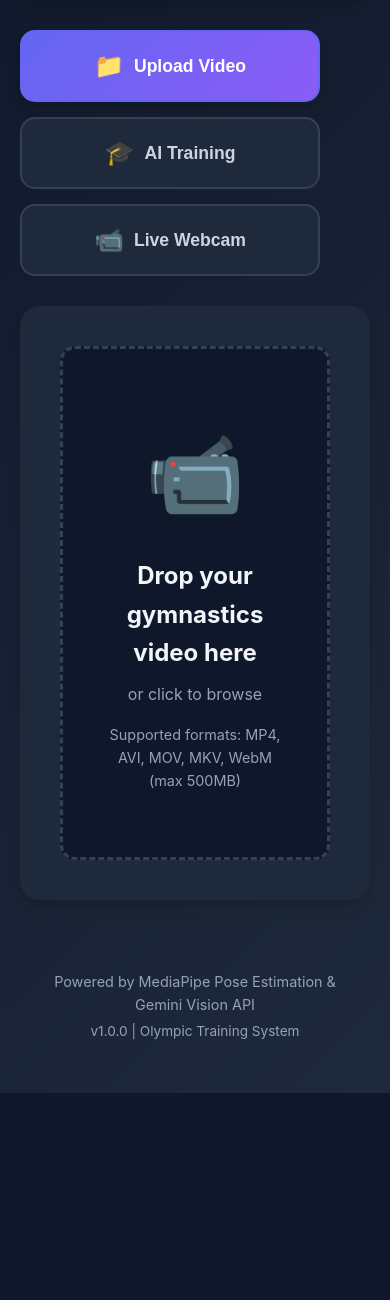
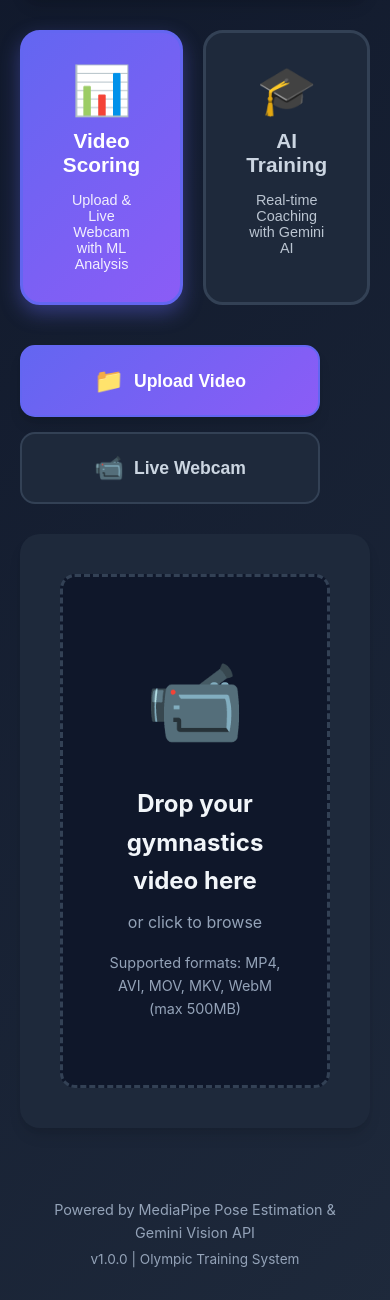
Before and after one commit to azizbekx/ai-coach, a FastAPI app: page / in a window 390 px wide. Shown: the part 262-1562 px from the top of the page. Before the commit the page ends 1355 px from the top, so only its background shows below. Run offline with FastAPI, Linux system fonts and the light colour scheme.

Commit message:
feat: Reorganize UI into Video Scoring and AI Training sections
Major UI restructure and enhancements:

**UI Reorganization:**
- Split interface into two main sections:
  1. Video Scoring: Upload Video + Live Webcam (ML-based analysis)
  2. AI Training: Single Actions + Warm-Up Sequences (Gemini coaching)
- Added section selector with clear visual hierarchy
- Improved navigation between modes within each section

**Gemini AI Summary for Upload:**
- Added /api/upload/summary endpoint for comprehensive coaching analysis
- Generates detailed feedback based on ML analysis results
- Displays overall assessment, strengths, improvements, and training recommendations
- Integrated summary display in upload results UI

**Frontend Updates:**
- Added setupSectionSelector() for section switching logic
- Implemented generateGeminiSummary() for async summary fetching
- Updated switchMode() to work within section context
- Clean separation between scoring and training workflows

**Backend Updates:**
- New generate_upload_summary() endpoint using Gemini 2.0 Flash
- Creates comprehensive coaching summaries from ML analysis data
- Includes skill detection, scores, and common errors in prompt

**CSS Enhancements:**
- New section selector styles with gradient active states
- Gemini summary section with distinctive AI branding
- Loading spinner animation for async operations
- Responsive design maintained throughout

This reorganization provides clearer user intent separation:
- Video Scoring for performance measurement
- AI Training for real-time learning and improvement

```diff
--- a/app.py
+++ b/app.py
@@ -378,6 +378,82 @@ async def analyze_webcam_frame(request: WebcamFrameRequest):
         raise HTTPException(status_code=500, detail=f"Error analyzing frame: {str(e)}")
 
 
+@app.post("/api/upload/summary")
+async def generate_upload_summary(request: Request):
+    """Generate Gemini AI summary for uploaded video analysis"""
+    try:
+        if not gemini_client:
+            return JSONResponse(content={
+                'success': False,
+                'message': 'Gemini API not available'
+            })
+
+        data = await request.json()
+        results = data.get('results', {})
+
+        # Create comprehensive prompt for Gemini
+        skill = results.get('detected_skill', 'general').replace('_', ' ').title()
+        avg_score = results.get('average_score', 0)
+        best_score = results.get('best_frame', {}).get('score', 0)
+        worst_score = results.get('worst_frame', {}).get('score', 0)
+        common_errors = results.get('common_errors', [])
+
+        errors_text = ""
+        if common_errors:
+            errors_text = "\n".join([f"- {error['error'].replace('_', ' ')}: occurred {error['count']} times"
+                                     for error in common_errors[:5]])
+        else:
+            errors_text = "No significant errors detected"
+
+        prompt = f"""You are an expert gymnastics coach providing a comprehensive video analysis summary.
+
+**Video Analysis Results:**
+- Detected Skill: {skill}
+- Average Score: {avg_score:.2f}/10.0
+- Best Performance: {best_score:.2f}/10.0
+- Lowest Performance: {worst_score:.2f}/10.0
+
+**Common Issues Found:**
+{errors_text}
+
+Based on this ML analysis data, please provide:
+
+1. **Overall Assessment** (2-3 sentences): Evaluate the athlete's performance level
+2. **Key Strengths** (2-3 points): What they're doing well based on the scores
+3. **Priority Improvements** (3-4 points): Most important areas to work on based on the errors
+4. **Training Recommendations** (2-3 suggestions): Specific exercises or drills to improve
+
+Keep your feedback:
+- Professional yet encouraging
+- Specific and actionable
+- Focused on technique improvement
+- Suitable for an athlete training for competitions
+
+Format your response clearly with headers and bullet points."""
+
+        # Call Gemini API
+        response = gemini_client.models.generate_content(
+            model='gemini-2.0-flash-exp',
+            contents=[prompt]
+        )
+
+        summary = response.text
+
+        return JSONResponse(content={
+            'success': True,
+            'summary': summary
+        })
+
+    except Exception as e:
+        print(f"Error generating Gemini summary: {str(e)}")
+        import traceback
+        traceback.print_exc()
+        return JSONResponse(content={
+            'success': False,
+            'message': f'Error generating summary: {str(e)}'
+        })
+
+
 @app.get("/api/health")
 async def health_check():
     """Health check endpoint"""
--- a/static/css/style.css
+++ b/static/css/style.css
@@ -71,7 +71,72 @@ body {
     margin-top: 10px;
 }
 
-/* Mode Selector */
+/* Section Selector (Video Scoring vs AI Training) */
+.section-selector {
+    display: flex;
+    gap: 20px;
+    margin-bottom: 40px;
+    justify-content: center;
+}
+
+.section-btn {
+    flex: 1;
+    max-width: 500px;
+    padding: 30px 40px;
+    background: var(--bg-secondary);
+    border: 3px solid var(--border-color);
+    border-radius: 20px;
+    color: var(--text-secondary);
+    font-size: 1.3rem;
+    font-weight: 700;
+    cursor: pointer;
+    transition: all 0.3s ease;
+    display: flex;
+    flex-direction: column;
+    align-items: center;
+    gap: 10px;
+    text-align: center;
+}
+
+.section-btn:hover {
+    border-color: var(--primary-color);
+    background: var(--bg-tertiary);
+    transform: translateY(-2px);
+    box-shadow: var(--shadow-lg);
+}
+
+.section-btn.active {
+    background: linear-gradient(135deg, var(--primary-color), var(--secondary-color));
+    border-color: var(--primary-color);
+    color: white;
+    box-shadow: 0 8px 20px rgba(99, 102, 241, 0.4);
+}
+
+.section-icon {
+    font-size: 3rem;
+}
+
+.section-text {
+    font-size: 1.3rem;
+    font-weight: 700;
+}
+
+.section-subtitle {
+    font-size: 0.9rem;
+    opacity: 0.9;
+    font-weight: 400;
+    margin-top: 5px;
+}
+
+.section-content {
+    display: none;
+}
+
+.section-content.active {
+    display: block;
+}
+
+/* Mode Selector (within sections) */
 .mode-selector {
     display: flex;
     gap: 15px;
--- a/static/js/app.js
+++ b/static/js/app.js
@@ -19,13 +19,50 @@ class GymnasticsCoachApp {
     }
 
     init() {
+        this.setupSectionSelector();
         this.setupModeSelector();
         this.setupUploadMode();
         this.setupTrainingMode();
         this.setupWebcamMode();
     }
 
-    // Mode Selection
+    // Section Selection (Video Scoring vs AI Training)
+    setupSectionSelector() {
+        const sectionBtns = document.querySelectorAll('.section-btn');
+        sectionBtns.forEach(btn => {
+            btn.addEventListener('click', () => {
+                const section = btn.dataset.section;
+                this.switchSection(section);
+            });
+        });
+    }
+
+    switchSection(section) {
+        // Update section buttons
+        document.querySelectorAll('.section-btn').forEach(btn => {
+            btn.classList.toggle('active', btn.dataset.section === section);
+        });
+
+        // Update section content
+        document.querySelectorAll('.section-content').forEach(content => {
+            content.classList.remove('active');
+        });
+
+        const targetSection = document.getElementById(`${section}Content`);
+        if (targetSection) {
+            targetSection.classList.add('active');
+        }
+
+        // Stop any active streams when switching sections
+        if (section !== 'scoring' && this.webcamStream) {
+            this.stopWebcam();
+        }
+        if (section !== 'training' && this.trainingStream) {
+            this.stopTraining();
+        }
+    }
+
+    // Mode Selection (within sections)
     setupModeSelector() {
         const modeBtns = document.querySelectorAll('.mode-btn');
         modeBtns.forEach(btn => {
@@ -53,13 +90,8 @@ class GymnasticsCoachApp {
         }
 
         // Stop webcam if switching away
-        if (mode !== 'webcam' && mode !== 'training' && this.webcamStream) {
+        if (mode !== 'webcam' && this.webcamStream) {
             this.stopWebcam();
-        }
-
-        // Stop training if switching away
-        if (mode !== 'training' && this.trainingStream) {
-            this.stopTraining();
         }
 
         this.currentMode = mode;
@@ -193,11 +225,47 @@ class GymnasticsCoachApp {
             errorsList.innerHTML = '<p style="color: var(--text-muted);">No common errors detected</p>';
         }
 
+        // Generate Gemini AI Summary
+        this.generateGeminiSummary(results);
+
         // Download button
         const downloadBtn = document.getElementById('downloadBtn');
         downloadBtn.onclick = () => {
             window.location.href = data.output_video;
         };
+    }
+
+    async generateGeminiSummary(results) {
+        const summarySection = document.getElementById('geminiSummary');
+        const summaryContent = document.getElementById('geminiSummaryContent');
+
+        // Show section with loading state
+        summarySection.style.display = 'block';
+        summaryContent.innerHTML = '<div class="loading-spinner">🤖 Generating AI coaching summary...</div>';
+
+        try {
+            const response = await fetch('/api/upload/summary', {
+                method: 'POST',
+                headers: { 'Content-Type': 'application/json' },
+                body: JSON.stringify({ results })
+            });
+
+            if (!response.ok) {
+                throw new Error('Failed to generate summary');
+            }
+
+            const data = await response.json();
+
+            if (data.success && data.summary) {
+                summaryContent.innerHTML = `<div class="gemini-summary-text">${data.summary.replace(/\n/g, '<br>')}</div>`;
+            } else {
+                summaryContent.innerHTML = '<p style="color: var(--text-muted);">AI summary not available</p>';
+            }
+
+        } catch (error) {
+            console.error('Error generating Gemini summary:', error);
+            summaryContent.innerHTML = '<p style="color: var(--text-muted);">Could not generate AI summary. Ensure GEMINI_API_KEY is set.</p>';
+        }
     }
 
     resetUploadMode() {
--- a/templates/index.html
+++ b/templates/index.html
@@ -17,15 +17,27 @@
             <p class="tagline">Olympic-Level Training System with Computer Vision</p>
         </header>
 
-        <!-- Mode Selection -->
+        <!-- Section Selection -->
+        <div class="section-selector">
+            <button class="section-btn active" data-section="scoring" id="scoringSection">
+                <span class="section-icon">📊</span>
+                <span class="section-text">Video Scoring</span>
+                <span class="section-subtitle">Upload & Live Webcam with ML Analysis</span>
+            </button>
+            <button class="section-btn" data-section="training" id="trainingSection">
+                <span class="section-icon">🎓</span>
+                <span class="section-text">AI Training</span>
+                <span class="section-subtitle">Real-time Coaching with Gemini AI</span>
+            </button>
+        </div>
+
+        <!-- Video Scoring Section -->
+        <div id="scoringContent" class="section-content active">
+            <!-- Mode Selection for Scoring -->
             <div class="mode-selector">
                 <button class="mode-btn active" data-mode="upload" id="uploadModeBtn">
                     <span class="mode-icon">📁</span>
                     <span class="mode-text">Upload Video</span>
-            </button>
-            <button class="mode-btn" data-mode="training" id="trainingModeBtn">
-                <span class="mode-icon">🎓</span>
-                <span class="mode-text">AI Training</span>
                 </button>
                 <button class="mode-btn" data-mode="webcam" id="webcamModeBtn">
                     <span class="mode-icon">📹</span>
@@ -93,6 +105,14 @@
                         <div id="errorsList" class="errors-list"></div>
                     </div>
 
+                    <!-- Gemini AI Summary -->
+                    <div id="geminiSummary" class="gemini-summary-section" style="display: none;">
+                        <h3>🤖 AI Coach Summary</h3>
+                        <div id="geminiSummaryContent" class="gemini-summary-content">
+                            <div class="loading-spinner">Generating AI summary...</div>
+                        </div>
+                    </div>
+
                     <div class="video-download">
                         <button id="downloadBtn" class="download-btn">
                             <span>⬇️</span> Download Analyzed Video
@@ -105,8 +125,89 @@
             </div>
         </div>
 
-        <!-- AI Training Mode -->
-        <div id="trainingMode" class="mode-content">
+        <!-- Webcam Mode (ML Scoring) -->
+        <div id="webcamMode" class="mode-content">
+            <div class="webcam-section">
+                <div class="webcam-container">
+                    <div id="webcamPlaceholder" class="webcam-placeholder">
+                        <div class="webcam-icon">📹</div>
+                        <h3>Click "Start Webcam" to begin live analysis</h3>
+                        <p>Real-time feedback powered by AI</p>
+                        <button id="startWebcamBtn" class="start-btn">Start Webcam</button>
+                    </div>
+
+                    <div id="webcamActive" style="display: none;">
+                        <div class="video-panels">
+                            <div class="video-panel">
+                                <h4>Live Feed</h4>
+                                <video id="webcamVideo" autoplay playsinline></video>
+                                <canvas id="webcamCanvas" style="display: none;"></canvas>
+                            </div>
+                            <div class="video-panel">
+                                <h4>AI Analysis</h4>
+                                <img id="analyzedFrame" src="" alt="Analyzed frame">
+                                <div id="noAnalysis" class="no-analysis">
+                                    <p>Waiting for pose detection...</p>
+                                </div>
+                            </div>
+                        </div>
+
+                        <div class="webcam-controls">
+                            <button id="stopWebcamBtn" class="stop-btn">Stop Webcam</button>
+                            <div class="voice-toggle-container">
+                                <label class="toggle-switch">
+                                    <input type="checkbox" id="voiceToggle">
+                                    <span class="toggle-slider"></span>
+                                </label>
+                                <span class="toggle-label">🔊 Voice Feedback</span>
+                            </div>
+                            <div class="fps-indicator">
+                                FPS: <span id="fpsCounter">0</span>
+                            </div>
+                        </div>
+
+                        <div id="liveFeedback" class="live-feedback">
+                            <div class="feedback-header">
+                                <div class="skill-badge" id="liveSkill">-</div>
+                                <div class="score-badge" id="liveScore">-</div>
+                            </div>
+
+                            <div class="feedback-sections">
+                                <div class="feedback-section strengths">
+                                    <h4>✓ Strengths</h4>
+                                    <div id="liveStrengths" class="feedback-content">
+                                        <p class="placeholder">Perform a gymnastics move to see analysis...</p>
+                                    </div>
+                                </div>
+
+                                <div class="feedback-section corrections">
+                                    <h4>🎯 Corrections Needed</h4>
+                                    <div id="liveCorrections" class="feedback-content">
+                                        <p class="placeholder">No corrections yet...</p>
+                                    </div>
+                                </div>
+
+                                <div class="feedback-section tips">
+                                    <h4>💡 Coaching Tips</h4>
+                                    <div id="liveTips" class="feedback-content">
+                                        <p class="placeholder">Tips will appear here...</p>
+                                    </div>
+                                </div>
+                            </div>
+
+                            <div id="liveWarnings" class="warnings-section" style="display: none;">
+                                <h4>⚠️ Safety Warnings</h4>
+                                <div id="warningsList" class="warnings-list"></div>
+                            </div>
+                        </div>
+                    </div>
+                </div>
+            </div>
+        </div>
+        </div> <!-- End of Video Scoring Section -->
+
+        <!-- AI Training Section -->
+        <div id="trainingContent" class="section-content">
             <div class="training-section">
                 <!-- Training Mode Selector -->
                 <div class="training-mode-selector">
@@ -315,87 +416,7 @@
                     </div>
                 </div>
             </div>
-        </div>
-
-        <!-- Webcam Mode -->
-        <div id="webcamMode" class="mode-content">
-            <div class="webcam-section">
-                <div class="webcam-container">
-                    <div id="webcamPlaceholder" class="webcam-placeholder">
-                        <div class="webcam-icon">📹</div>
-                        <h3>Click "Start Webcam" to begin live analysis</h3>
-                        <p>Real-time feedback powered by AI</p>
-                        <button id="startWebcamBtn" class="start-btn">Start Webcam</button>
-                    </div>
-
-                    <div id="webcamActive" style="display: none;">
-                        <div class="video-panels">
-                            <div class="video-panel">
-                                <h4>Live Feed</h4>
-                                <video id="webcamVideo" autoplay playsinline></video>
-                                <canvas id="webcamCanvas" style="display: none;"></canvas>
-                            </div>
-                            <div class="video-panel">
-                                <h4>AI Analysis</h4>
-                                <img id="analyzedFrame" src="" alt="Analyzed frame">
-                                <div id="noAnalysis" class="no-analysis">
-                                    <p>Waiting for pose detection...</p>
-                                </div>
-                            </div>
-                        </div>
-
-                        <div class="webcam-controls">
-                            <button id="stopWebcamBtn" class="stop-btn">Stop Webcam</button>
-                            <div class="voice-toggle-container">
-                                <label class="toggle-switch">
-                                    <input type="checkbox" id="voiceToggle">
-                                    <span class="toggle-slider"></span>
-                                </label>
-                                <span class="toggle-label">🔊 Voice Feedback</span>
-                            </div>
-                            <div class="fps-indicator">
-                                FPS: <span id="fpsCounter">0</span>
-                            </div>
-                        </div>
-
-                        <div id="liveFeedback" class="live-feedback">
-                            <div class="feedback-header">
-                                <div class="skill-badge" id="liveSkill">-</div>
-                                <div class="score-badge" id="liveScore">-</div>
-                            </div>
-
-                            <div class="feedback-sections">
-                                <div class="feedback-section strengths">
-                                    <h4>✓ Strengths</h4>
-                                    <div id="liveStrengths" class="feedback-content">
-                                        <p class="placeholder">Perform a gymnastics move to see analysis...</p>
-                                    </div>
-                                </div>
-
-                                <div class="feedback-section corrections">
-                                    <h4>🎯 Corrections Needed</h4>
-                                    <div id="liveCorrections" class="feedback-content">
-                                        <p class="placeholder">No corrections yet...</p>
-                                    </div>
-                                </div>
-
-                                <div class="feedback-section tips">
-                                    <h4>💡 Coaching Tips</h4>
-                                    <div id="liveTips" class="feedback-content">
-                                        <p class="placeholder">Tips will appear here...</p>
-                                    </div>
-                                </div>
-                            </div>
-
-                            <div id="liveWarnings" class="warnings-section" style="display: none;">
-                                <h4>⚠️ Safety Warnings</h4>
-                                <div id="warningsList" class="warnings-list"></div>
-                            </div>
-                        </div>
-                    </div>
-                </div>
-            </div>
-        </div>
+        </div> <!-- End of AI Training Section -->
 
         <!-- Footer -->
         <footer class="footer">
```
Also changed, not shown: other parts of static/css/style.css (+43 -0 lines). Lines whose indentation alone changed are shown as unchanged.
